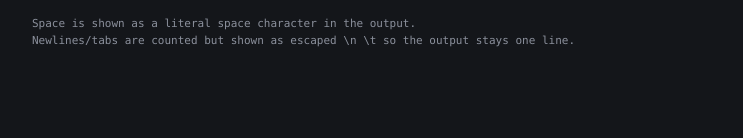
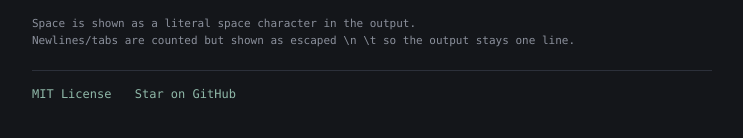
Before and after one commit to heyrtl/ucp, a plain HTML site: page index.html in a window 1280 px wide. Shown: the part 628-766 px from the top of the page, without its empty margins (268-1011 px from the left). Drawn offline with Linux system fonts and the light colour scheme.

Commit message:
housekeeping

```diff
--- a/index.html
+++ b/index.html
@@ -11,7 +11,7 @@
     --border: #2c303a;
     --text: #e6e8eb;
     --muted: #8b909c;
-    --accent: #5eead4;
+    --accent: #8fb8a8;
   }
   * { box-sizing: border-box; }
   body {
@@ -91,6 +91,20 @@
     color: var(--muted);
     line-height: 1.6;
   }
+  .links {
+    margin-top: 20px;
+    padding-top: 16px;
+    border-top: 1px solid var(--border);
+    font-size: 12px;
+  }
+  .links a {
+    color: var(--accent);
+    text-decoration: none;
+    margin-right: 16px;
+  }
+  .links a:hover {
+    text-decoration: underline;
+  }
 </style>
 </head>
 <body>
@@ -118,6 +132,11 @@
     Space is shown as a literal space character in the output.<br>
     Newlines/tabs are counted but shown as escaped \n \t so the output stays one line.
   </footer>
+
+  <div class="links">
+    <a href="https://github.com/heyrtl/ucp/blob/main/LICENSE" target="_blank">MIT License</a>
+    <a href="https://github.com/heyrtl/ucp/" target="_blank">Star on GitHub</a>
+  </div>
 </main>
 
 <script>
```
Also changed, not shown: 1 other file.
